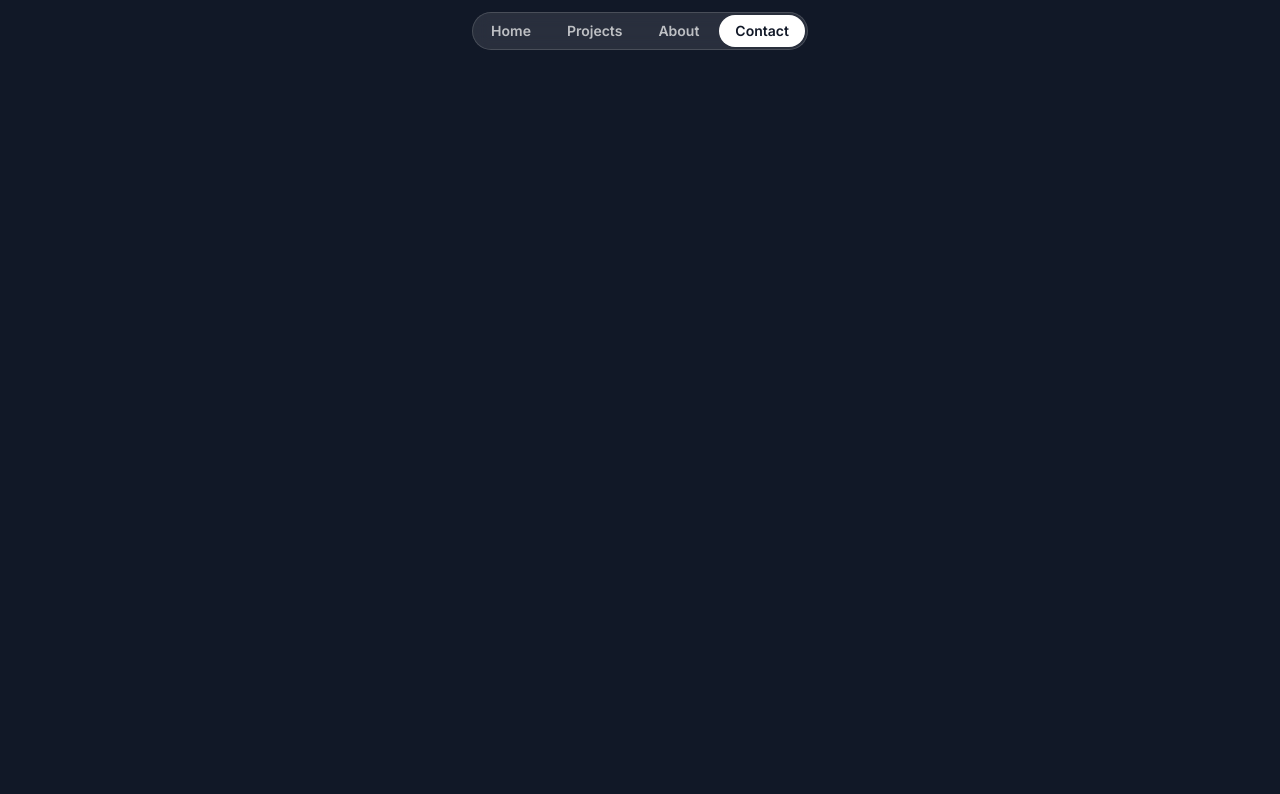
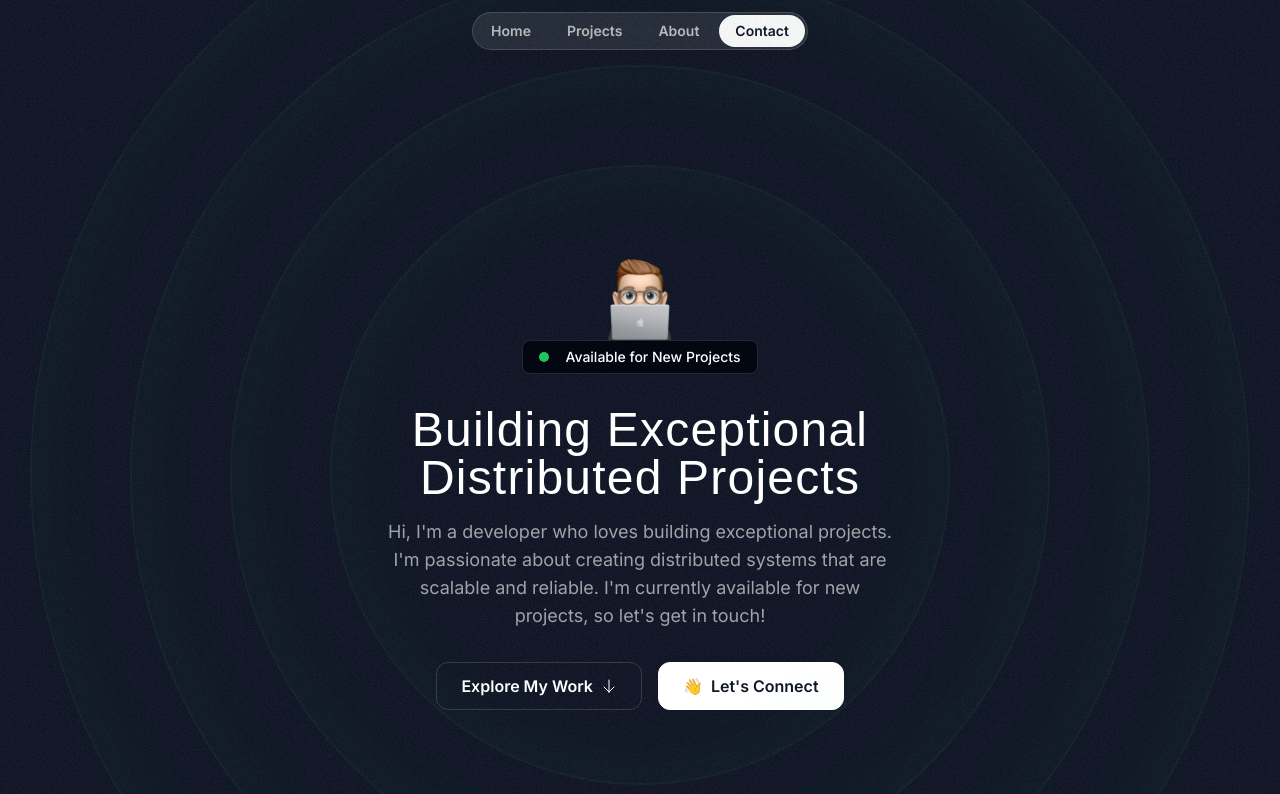
Before and after one commit to iamy8000/my_portfolio, a Next.js app: page / in a window 1280 px wide. Shown: the top 794 px of the page. Built offline with nearby package versions, Linux system fonts and the light colour scheme; a web font is replaced by a local one.

Commit message:
hero-section until ring

```diff
--- a/src/app/globals.css
+++ b/src/app/globals.css
@@ -6,4 +6,8 @@
   .nav-item {
     @apply px-4 py-1.5 rounded-full text-white/70 text-sm font-semibold hover:bg-white/10 hover:text-white transition duration-200;
   }
+
+  .hero-ring {
+    @apply absolute inset-0 border-2 top-1/2 left-1/2 -translate-x-1/2 -translate-y-1/2 rounded-full border-emerald-300/5 shadow-[0_0_80px_inset] shadow-emerald-300/5
+  }
 }
--- a/src/app/page.tsx
+++ b/src/app/page.tsx
@@ -1,9 +1,11 @@
 import { Header } from "@/sections/Header";
+import { HeroSection } from "@/sections/Hero";
 
 export default function Home() {
   return (
     <div>
       <Header />
+      <HeroSection />
     </div>
   );
 }
--- a/src/sections/Header.tsx
+++ b/src/sections/Header.tsx
@@ -1,6 +1,6 @@
 export const Header = () => {
   return (
-  <div className="flex justify-center items-center relative top-3">
+  <div className="flex justify-center items-center fixed top-3 w-full">
     <nav className="flex gap-1 p-0.5 border border-white/15 rounded-full bg-white/10 backdrop-blur">
       <a href="#" className="nav-item">Home</a>
       <a href="#" className="nav-item">Projects</a>
--- a/src/sections/Hero.tsx
+++ b/src/sections/Hero.tsx
@@ -1,3 +1,56 @@
+import memojiImage from "@/assets/images/memoji-computer.png";
+import Image from "next/image";
+import ArrowDown from "@/assets/icons/arrow-down.svg";
+import grainImage from "@/assets/images/grain.jpg";
+
 export const HeroSection = () => {
-  return <div>Hero Section</div>;
+  return (
+    <div className="py-32 md:py-48 lg:py-60 relative z-0">
+      <div
+        className="absolute inset-0 -z-30 opacity-5"
+        style={{ backgroundImage: `url(${grainImage.src})` }}
+      ></div>
+      <div className="size-[620px] hero-ring"></div>
+      <div className="size-[820px] hero-ring"></div>
+      <div className="size-[1020px] hero-ring"></div>
+      <div className="size-[1220px] hero-ring"></div>
+      <div className="container">
+        <div className="flex flex-col items-center">
+          <Image
+            src={memojiImage}
+            className="size-[100px]"
+            alt="Memoji of a person on a computer"
+          />
+          <div className="bg-gray-950 border border-gray-800 px-4 py-1.5 inline-flex items-center gap-4 rounded-lg">
+            <div className="bg-green-500 size-2.5 rounded-full"></div>
+            <div className="text-sm font-medium">
+              Available for New Projects
+            </div>
+          </div>
+        </div>
+        <div className="max-w-lg mx-auto">
+          <h1 className="font-serif text-3xl md:text-5xl text-center mt-8 tracking-wide">
+            {" "}
+            Building Exceptional Distributed Projects
+          </h1>
+          <p className="mt-4 text-center text-white/60 md:text-lg">
+            Hi, I'm a developer who loves building exceptional projects. I'm
+            passionate about creating distributed systems that are scalable and
+            reliable. I'm currently available for new projects, so let's get in
+            touch!
+          </p>
+        </div>
+        <div className="flex flex-col md:flex-row justify-center items-center mt-8 gap-4">
+          <button className="inline-flex items-center gap-2 border border-white/15 px-6 h-12 rounded-xl">
+            <span className="font-semibold">Explore My Work</span>
+            <ArrowDown className="size-4" />
+          </button>
+          <button className="inline-flex items-center gap-2 border border-white bg-white text-gray-900 h-12 px-6 rounded-xl">
+            <span>👋</span>
+            <span className="font-semibold">Let's Connect</span>
+          </button>
+        </div>
+      </div>
+    </div>
+  );
 };
```
